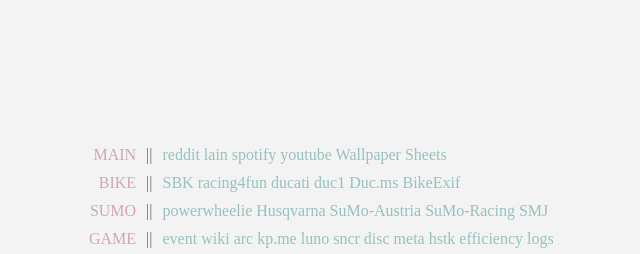
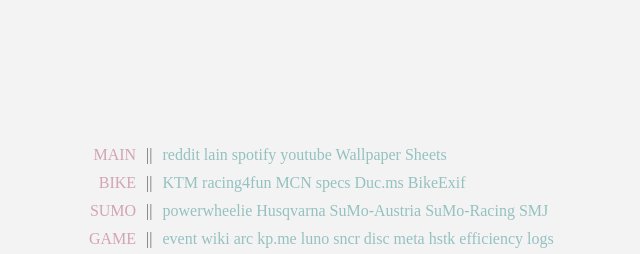
Before and after one commit to Xerolution/home, a plain HTML site: page index.html in a window 1280 px wide. Shown: the top 254 px of the page, 121-761 px from the left. Drawn offline with Linux system fonts and the light colour scheme.

Commit message:
Update index.html

```diff
--- a/index.html
+++ b/index.html
@@ -38,7 +38,7 @@ td:nth-child(2) {
 
 <tr><td align="right">MAIN</td><td>    ||  </td><td><a href="http://www.reddit.com">reddit</a>  <a href="https://lainchan.org/">lain</a>  <a href="http://open.spotify.com">spotify</a>  <a href="https://www.youtube.com/">youtube</a>  <a href="https://boards.4chan.org/wg/catalog">Wallpaper</a>   <a href="https://docs.google.com/spreadsheets/u/0/">Sheets</a>   </td></tr><tr>
 
-<td align="right">BIKE</td><td>    ||  </td><td><a href="https://ducati-sbk.de/">SBK</a>  <a href="http://www.racing4fun.de/">racing4fun</a>  <a href="https://www.ducati.org/whats-new/posts/">ducati</a>  <a href="https://www.ducati1.de/">duc1</a>  <a href="https://www.ducati.ms/">Duc.ms</a>  <a href="http://www.bikeexif.com/">BikeExif</a>  </td></tr><tr>
+<td align="right">BIKE</td><td>    ||  </td><td><a href="https://www.ktmforum.eu/forum/">KTM</a>  <a href="http://www.racing4fun.de/">racing4fun</a>  <a href="https://www.motorcyclenews.com/">MCN</a>  <a href="https://www.motorcyclespecs.co.za/">specs</a>  <a href="https://www.ducati.ms/">Duc.ms</a>  <a href="http://www.bikeexif.com/">BikeExif</a>  </td></tr><tr>
 
 <td align="right">SUMO</td><td>    ||  </td><td><a href="http://www.powerwheelie.de">powerwheelie</a>  <a href="http://www.husqvarna-forum.de/">Husqvarna</a>  <a href="http://www.supermoto-austria.at">SuMo-Austria</a>  <a href="http://www.supermoto-racing.de">SuMo-Racing</a>  <a href="http://supermotojunkie.com/">SMJ</a>  </td></tr><tr>
 
```
